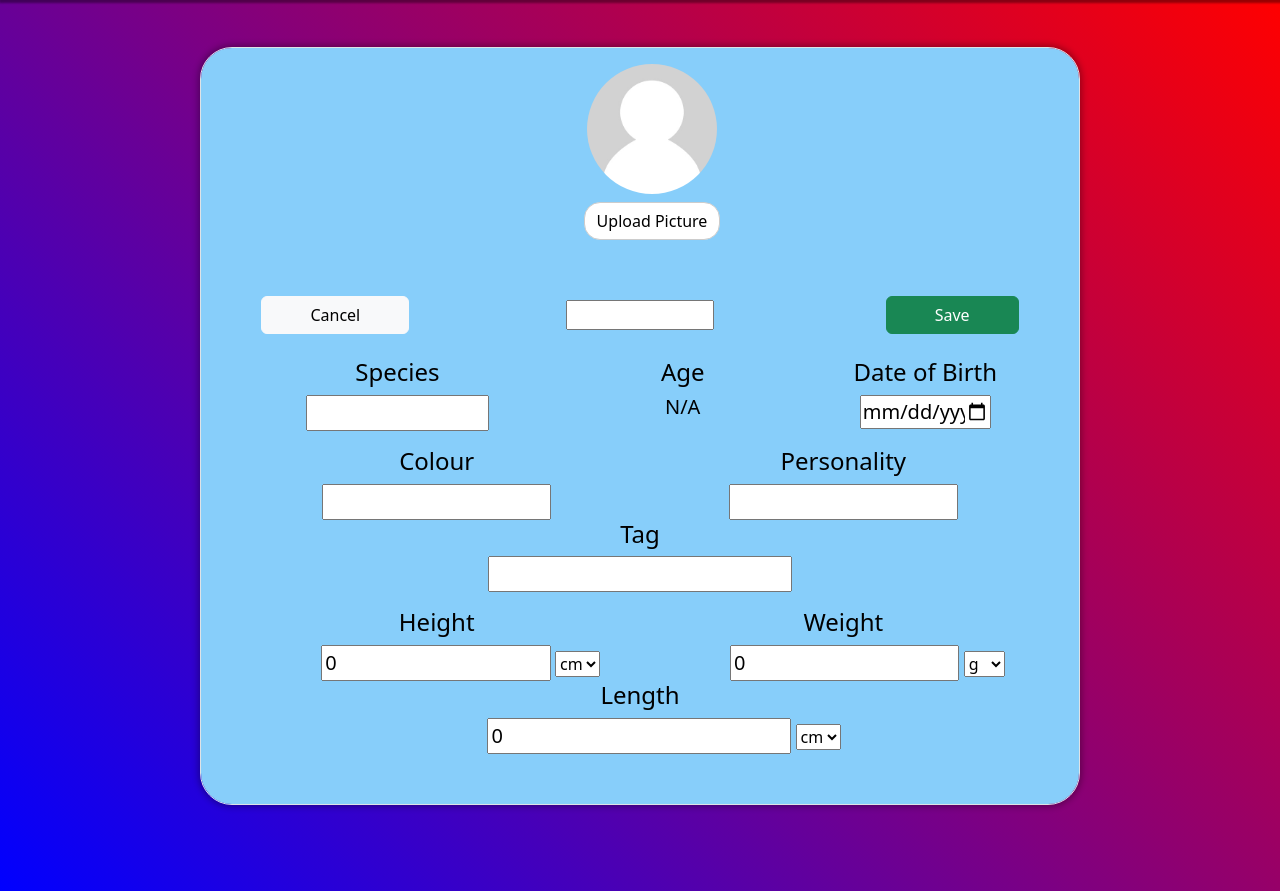
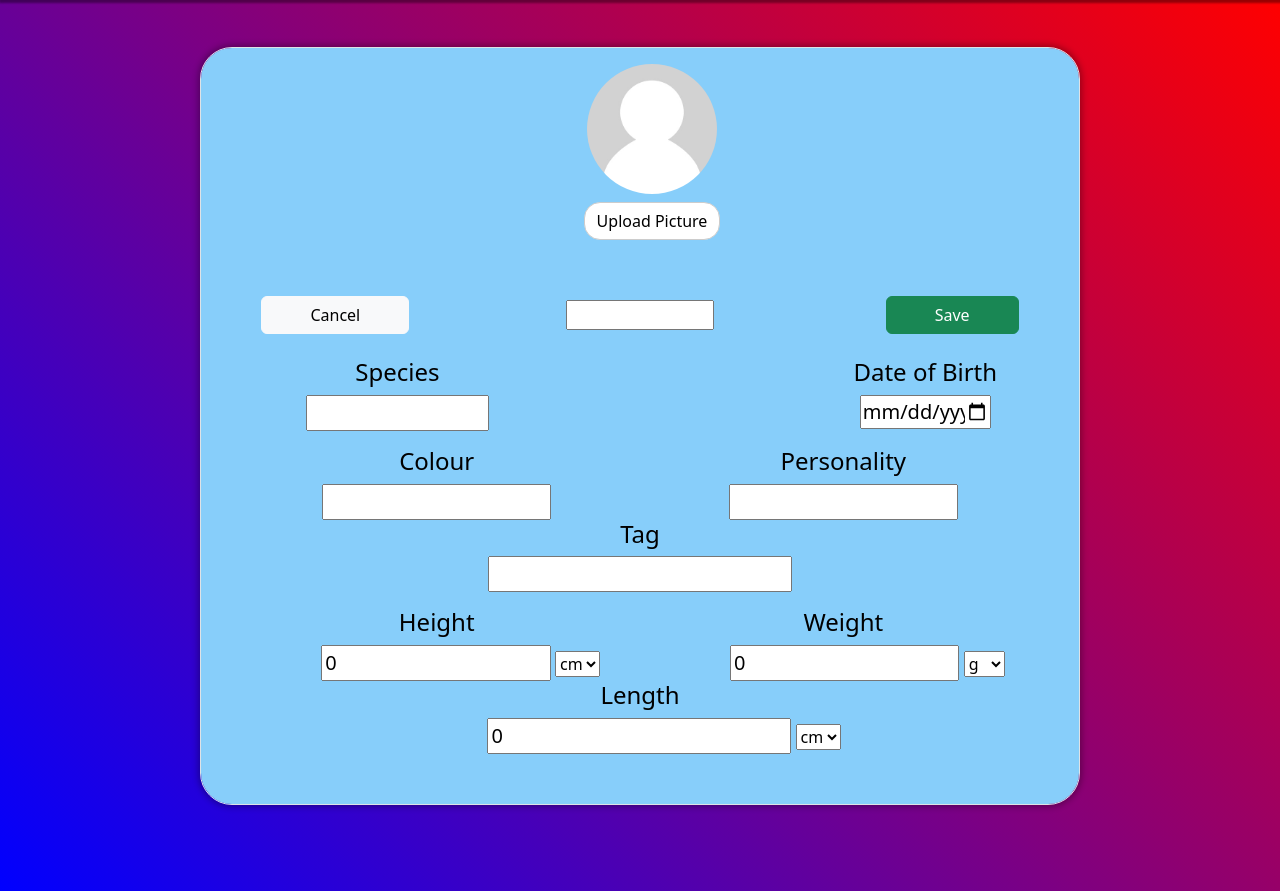
Before and after one commit to TobyJWalker/animal-tracker, a Python web app: template templates/edit_animal.html in a window 1280 px wide. Shown: the part 55-946 px from the top of the page. Run offline with Jinja, Linux system fonts and the light colour scheme; the template is opened without the code that fills it, so the values that code supplies are empty.

Commit message:
removed age from edit page

```diff
--- a/templates/edit_animal.html
+++ b/templates/edit_animal.html
@@ -50,14 +50,7 @@
                     <h4>Species</h4>
                     <input name="species" style="max-width:60%;"class="lead" value="{{ animal.species }}" required></input>
                 </div>
-                <div class="col">
-                    <h4>Age</h4>
-                    {% if animal.age %}
-                        <h5 class="lead text-capitalize">{{ animal.age }}</h5>
-                    {% else %}
-                        <h5 class="lead">N/A</h5>
-                    {% endif %}
-                </div>
+                <div class="col"></div>
                 <div class="col">
                     <h4>Date of Birth</h4>
                     {% if animal.date_of_birth %}
```
